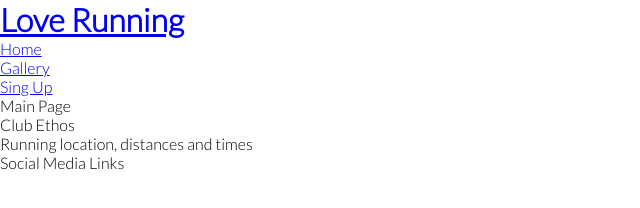
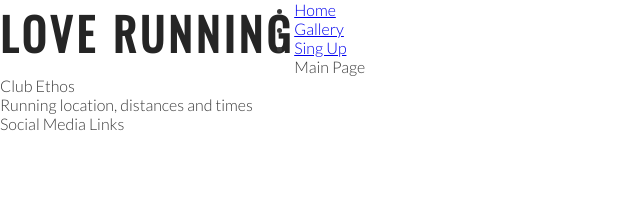
Before and after one commit to KarolSU96/running, a plain HTML site: page index.html in a window 1280 px wide. Shown: the whole page, without its empty margins (0-640 px from the left). Drawn offline with nearby package versions, Linux system fonts and the light colour scheme.

Commit message:
Add style for headings and logo

```diff
--- a/assets/css/style.css
+++ b/assets/css/style.css
@@ -7,7 +7,22 @@
 }
 
 body {
-
     font-family: Lato, sans-serif;
     font-weight: 300;
+    color: #3a3a3a;
 }
+
+/* headings and logo */
+
+h1,
+h2 {
+    font-family: Oswald, sans-serif;
+    text-transform: uppercase;
+    letter-spacing: 4px;
+    color: #252525;
+}
+
+#logo {
+    float: left;
+    font-size: 280%;
+}
--- a/index.html
+++ b/index.html
@@ -15,7 +15,7 @@
 <body>
     <header>
         <a href="index.html">
-            <h1>Love Running</h1>
+            <h1 id="logo">Love Running</h1>
         </a>
         <nav>
             <ul>
```
